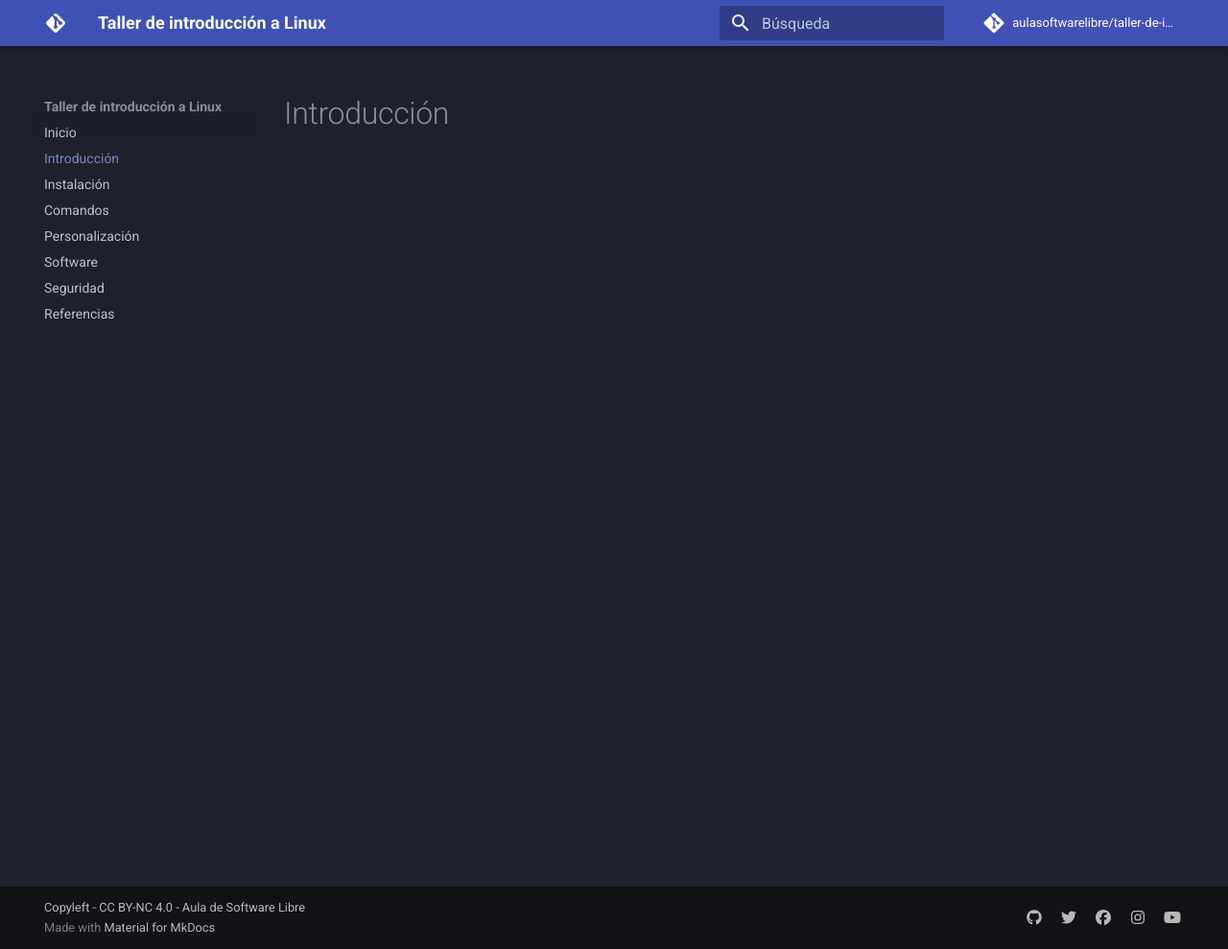
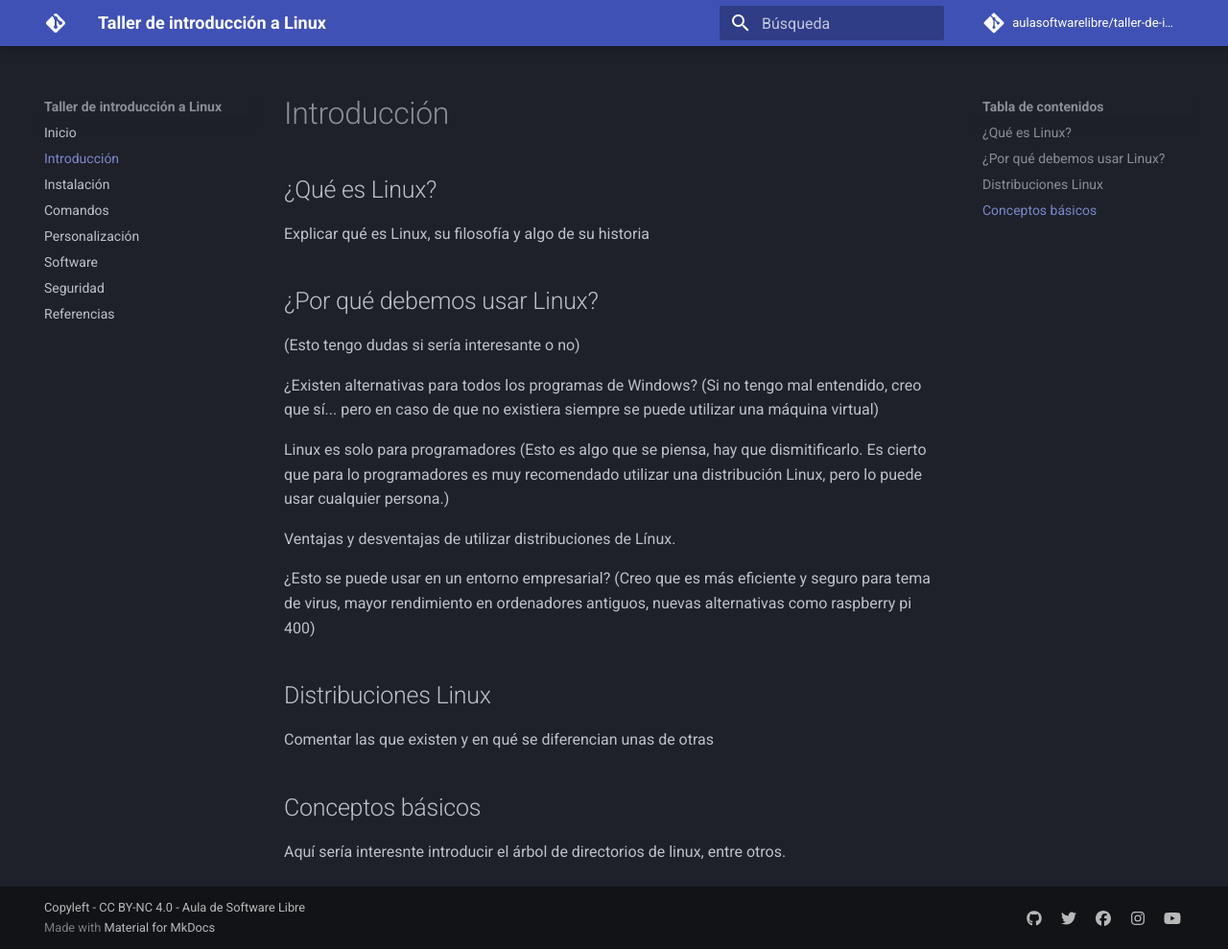
Before and after one commit to aulasoftwarelibre/taller-de-introduccion-a-linux, an MkDocs documentation site: the page built from docs/introduccion.md, in a window 1280 px wide and 989 px high. Shown: the whole window at 96% size. Built offline with MkDocs 1.6.1 and Material for MkDocs 9.7.7, drawn with Linux system fonts in a browser that asks for light colours; comment, search, counter and statistics services are not loaded.

Commit message:
Proposal subsections to Introduction

```diff
--- a/docs/introduccion.md
+++ b/docs/introduccion.md
@@ -1 +1,24 @@
 # Introducción
+
+## ¿Qué es Linux?
+Explicar qué es Linux, su filosofía y algo de su historia
+
+## ¿Por qué debemos usar Linux?
+(Esto tengo dudas si sería interesante o no)
+
+¿Existen alternativas para todos los programas de Windows? (Si no tengo mal entendido, creo que sí...
+pero en caso de que no existiera siempre se puede utilizar una máquina virtual)
+
+Linux es solo para programadores (Esto es algo que se piensa, hay que dismitificarlo. Es cierto que para
+lo programadores es muy recomendado utilizar una distribución Linux, pero lo puede usar cualquier persona.)
+
+Ventajas y desventajas de utilizar distribuciones de Línux.
+
+¿Esto se puede usar en un entorno empresarial? (Creo que es más eficiente y seguro para tema de virus,
+mayor rendimiento en ordenadores antiguos, nuevas alternativas como raspberry pi 400)
+
+## Distribuciones Linux
+Comentar las que existen y en qué se diferencian unas de otras
+
+## Conceptos básicos
+Aquí sería interesnte introducir el árbol de directorios de linux, entre otros.
```
